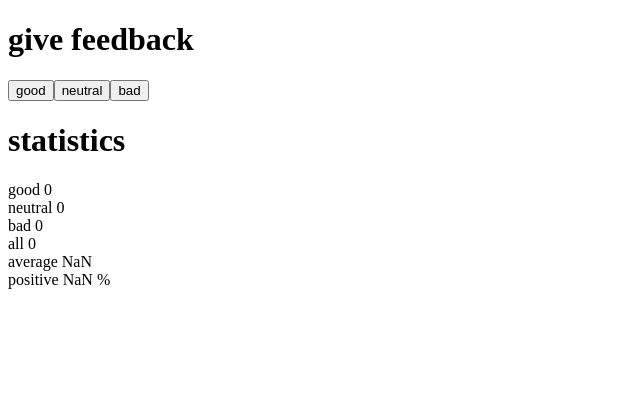
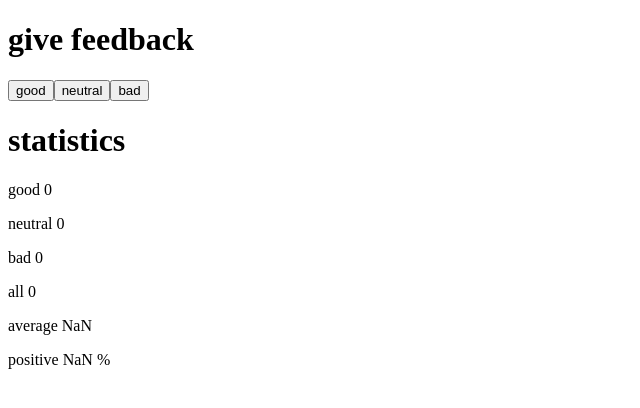
Before and after one commit to juhana-peltomaa/FullStackOpen-2021, a React (Create React App) app in the folder part1/unicafe/: page / in a window 1280 px wide. Shown: the top 408 px of the page, without its empty margins (0-640 px from the left). Built offline with nearby package versions, Linux system fonts and the light colour scheme.

Commit message:
Exercise 1.8

```diff
--- a/part1/unicafe/src/App.js
+++ b/part1/unicafe/src/App.js
@@ -25,6 +25,20 @@ const Button = (promps) => (
   </button>
 )
 
+const Statistics = (promps) => {
+  console.log(promps)
+  return (
+      <div>
+        <p> good {promps.good} </p>
+        <p> neutral {promps.neutral}</p>
+        <p> bad {promps.bad}</p>
+        <p> all {promps.all}</p>
+        <p> average {promps.average}</p>
+        <p> positive {promps.positive * 100} %</p>
+      </div>
+      )
+}
+
 const App = () => {
   const [good, setGood] = useState(0)
   const [neutral, setNeutral] = useState(0)
@@ -50,22 +64,24 @@ const App = () => {
   }
 
 
-
+  let values = {
+    good: good,
+    neutral: neutral,
+    bad: bad,
+    all: allReviews,
+    average: (good-bad)/allReviews,
+    positive: good/allReviews
+  }
 
   return (
+
     <div>
       <Header value="give feedback" />
       <Button handleClick={() => setToGood(good + 1)} text="good" />
       <Button handleClick={() => setToNeutral(neutral + 1)} text="neutral" />
       <Button handleClick={() => setToBad(bad + 1)} text="bad" />
       <Header value="statistics" />
-
-      <Display value={good} text="good" />
-      <Display value={neutral} text="neutral" />
-      <Display value={bad} text="bad" />
-      <Display value={allReviews} text="all" />
-      <Display value={(good-bad)/allReviews} text="average" />
-      <Display value={good/allReviews} text="positive"/>
+      <Statistics {...values} />
     </div>
   )
 }
```
